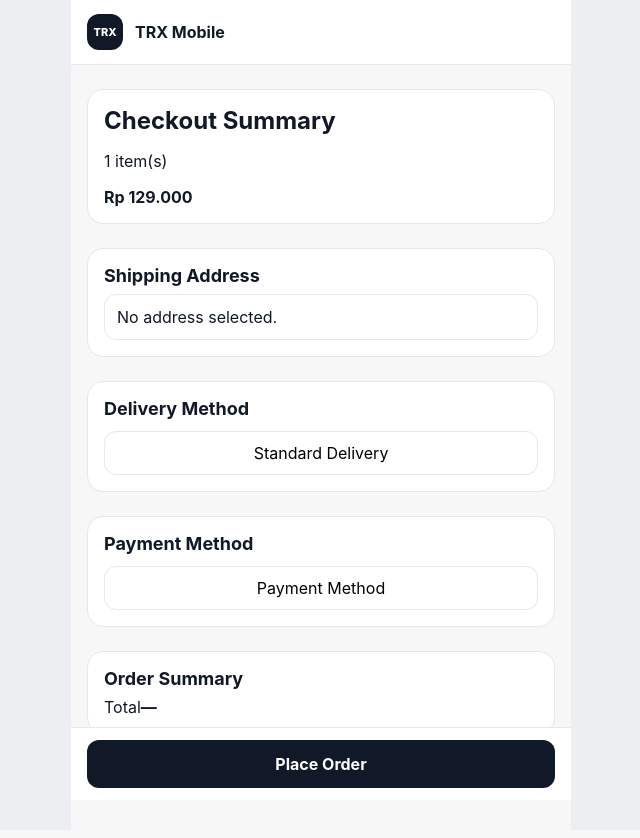
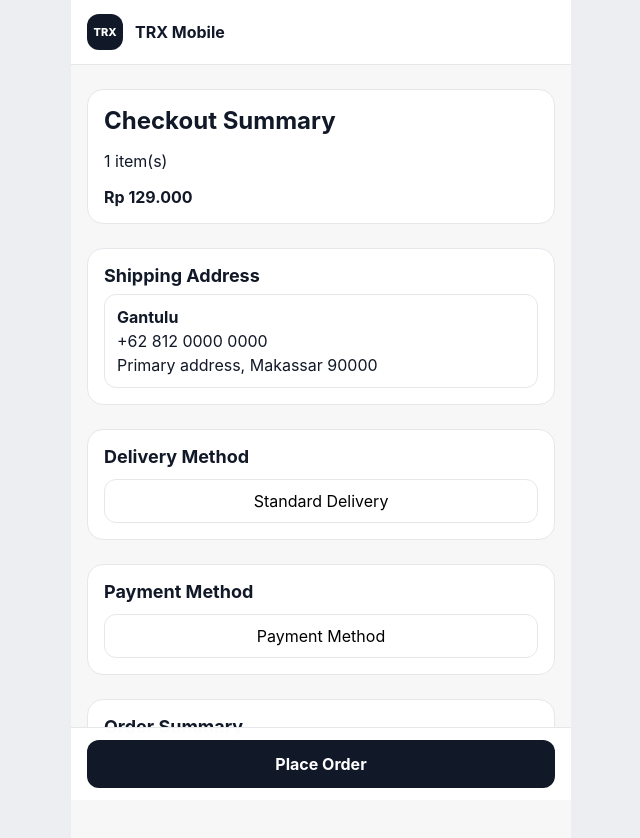
Before and after one commit to gantulu/trx-mobile, a React (Vite) app: page /checkout in a window 1280 px wide. Shown: the top 838 px of the page, without its empty margins (319-959 px from the left). Built offline with nearby package versions, Linux system fonts and the light colour scheme.

Commit message:
feat(phase5): connect product and checkout data

```diff
--- a/src/components/checkout/ShippingAddress.jsx
+++ b/src/components/checkout/ShippingAddress.jsx
@@ -1,3 +1,6 @@
+import { addresses } from "../../data/mockData";
+
 export default function ShippingAddress() {
-  return <section className="ui-section"><h2>Shipping Address</h2><div className="ui-card">No address selected.</div></section>;
+  const address = addresses[0];
+  return <section className="ui-section"><h2>Shipping Address</h2><div className="ui-card"><strong>{address.name}</strong><span>{address.phone}</span><span>{address.address}, {address.city} {address.postalCode}</span></div></section>;
 }
```
